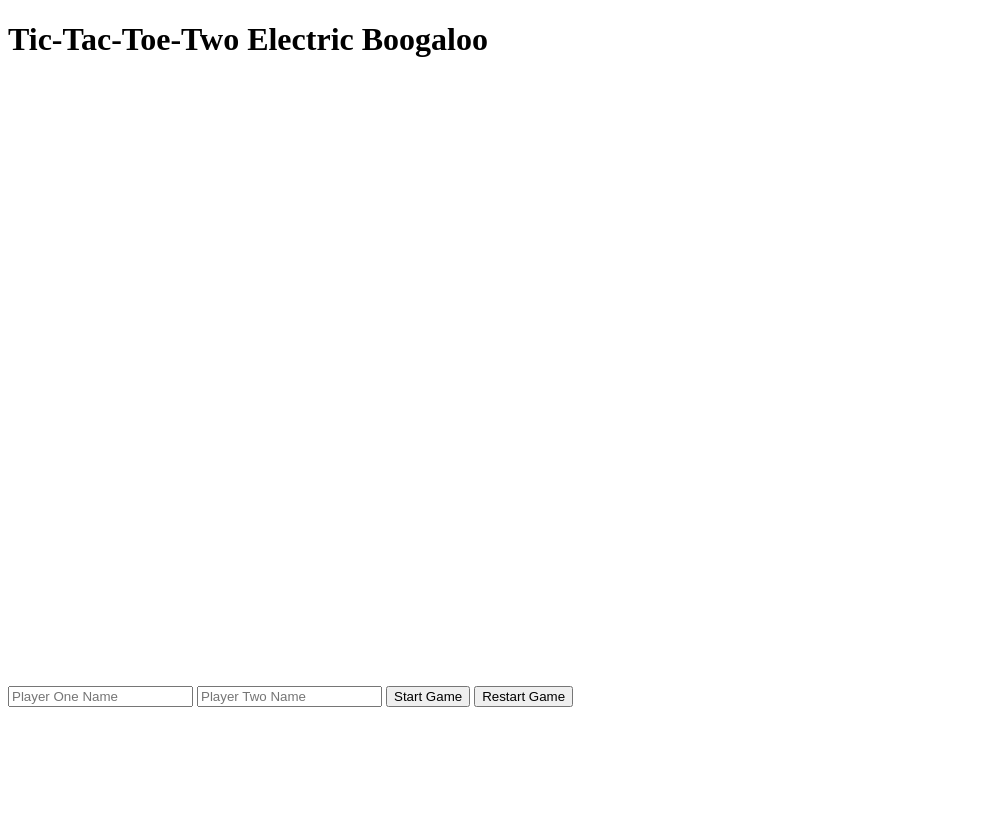
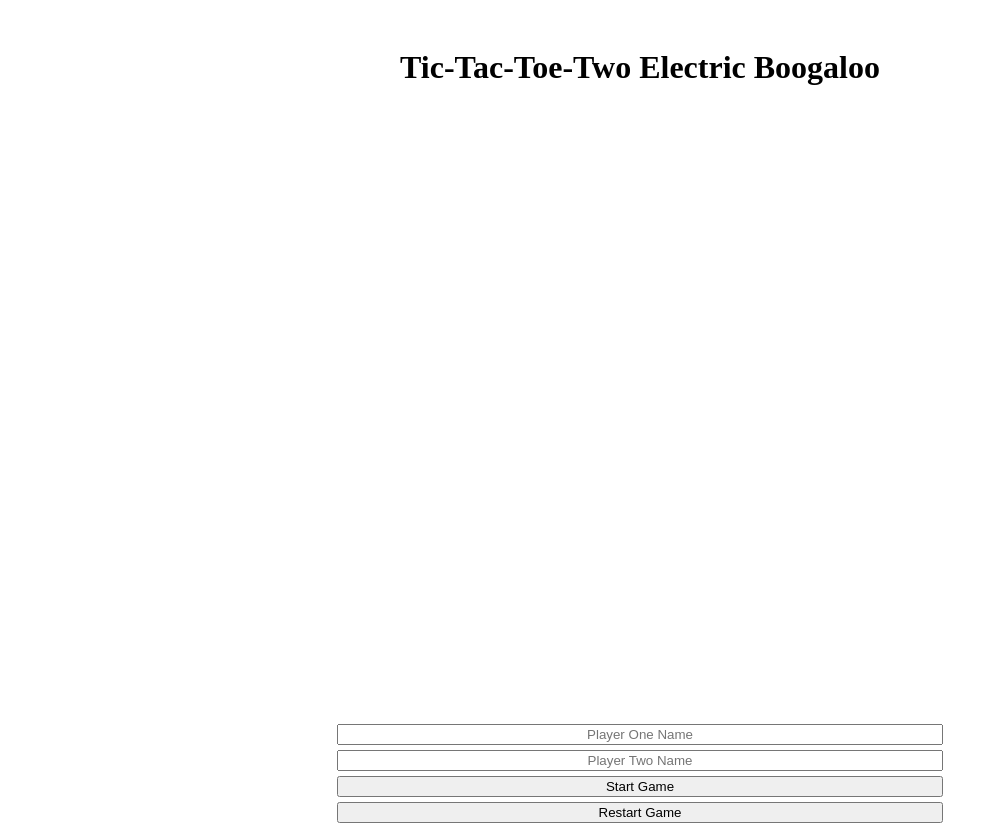
Before and after one commit to charliewturner/project-tic-tac-toe-two, a plain HTML site: page index.html in a window 1280 px wide. Shown: the whole page, without its empty margins (0-998 px from the left). Before the commit the page ends 800 px from the top, so only its background shows below. Drawn offline with Linux system fonts and the light colour scheme.

Commit message:
Center all divs for final upload

```diff
--- a/index.html
+++ b/index.html
@@ -4,7 +4,7 @@
 <head>
     <meta charset="UTF-8">
     <meta name="viewport" content="width=device-width, initial-scale=1.0">
-    <title>Document</title>
+    <title></title>
     <link rel="stylesheet" href="style.css">
 </head>
 
--- a/script.js
+++ b/script.js
@@ -93,8 +93,7 @@ const Game = (function () {
 
         if (checkWin(Gameboard.getGameboard(), players[currentPlayerIndex].symbol)) {
             gameOverStatus = true;
-            alert(`${players[currentPlayerIndex].name} won!`);
-            console.log("weeeE");
+
         };
     }
 
@@ -131,7 +130,6 @@ const Game = (function () {
 
         if (roundWon) {
             alert(`${players[currentPlayerIndex].name} won!`);
-            console.log("weeeE");
             return;
         }
 
--- a/style.css
+++ b/style.css
@@ -1,3 +1,12 @@
+*{
+    justify-content: center;
+    align-items: center;
+
+    text-align: center;
+    display: grid;
+    gap: 5px;
+}
+
 .webpage-header {
     margin: auto;
     padding: auto;
@@ -5,12 +14,13 @@
 
 #board-container {
 
-
+    gap: 0px;
     width: 600px;
     aspect-ratio: 1/1;
     justify-content: center;
     align-items: center;
 
+    text-align: center;
     display: grid;
 
     grid-template-columns: repeat(3, 1fr);
@@ -35,4 +45,5 @@
     height: 200px;
 
 
+
 }
```
